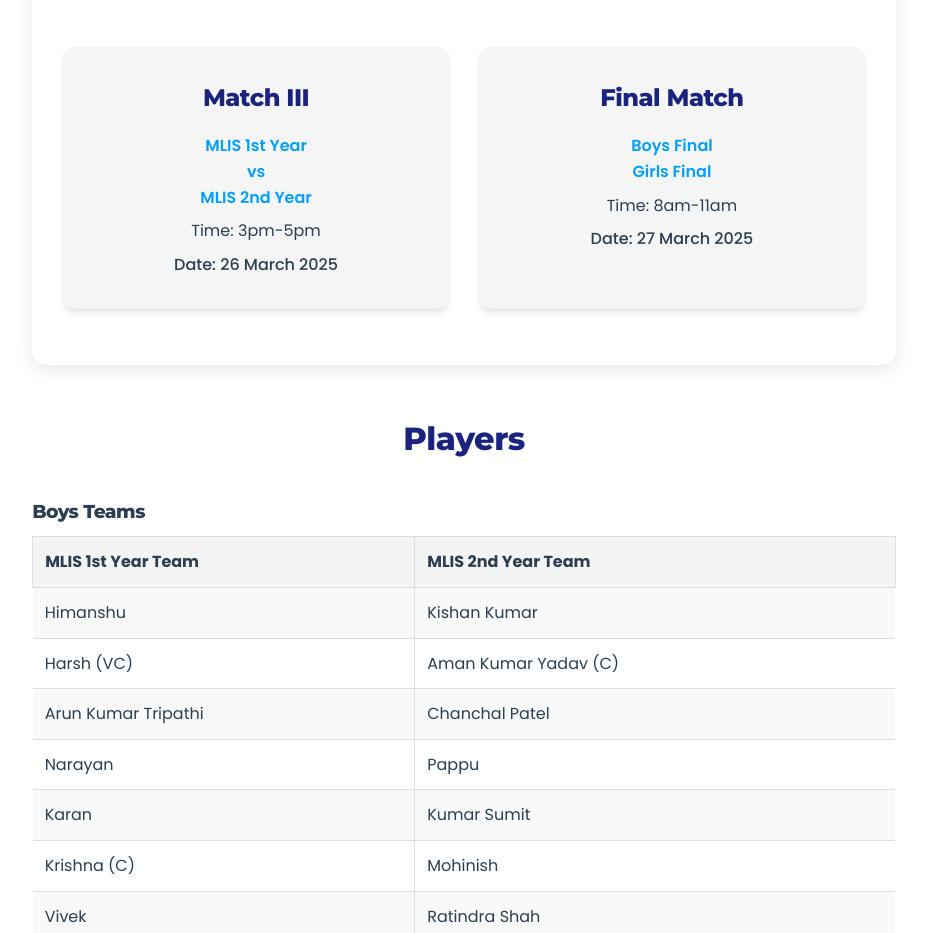
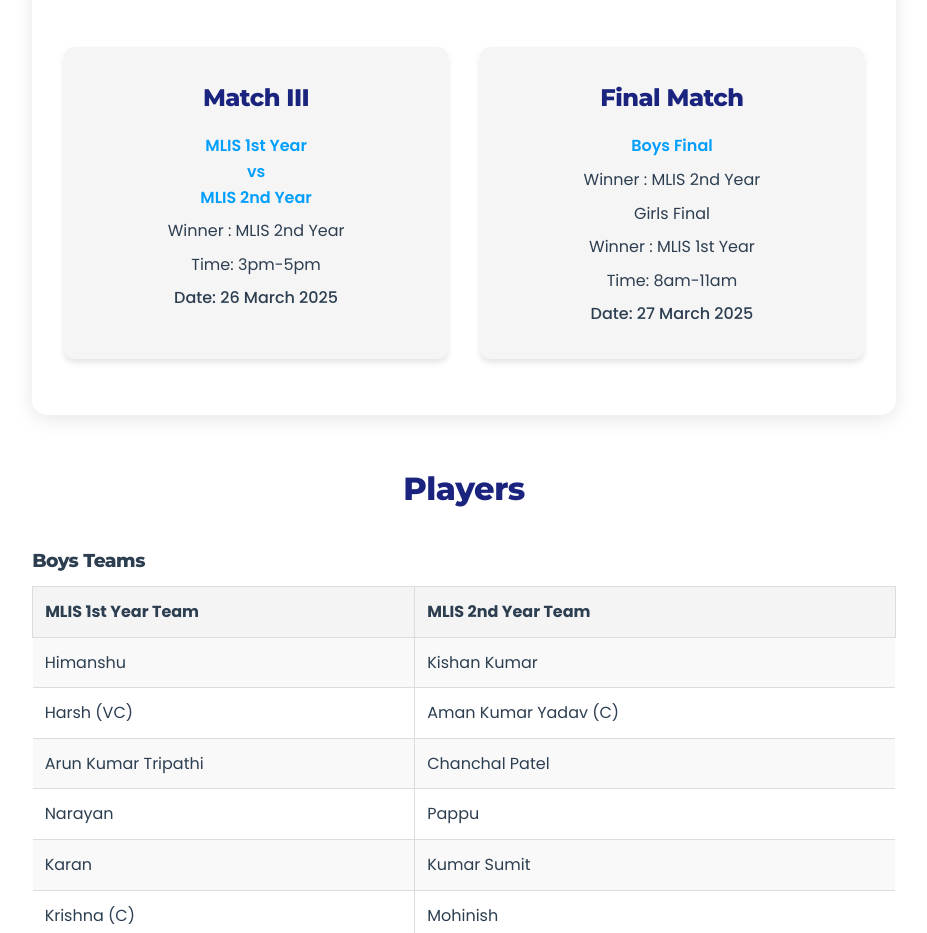
Before and after one commit to ishubham1312/libfest25, a plain HTML site: page cricket.html in a window 1280 px wide. Shown: the part 1460-2393 px from the top of the page, without its empty margins (176-1103 px from the left). Drawn offline with Linux system fonts and the light colour scheme.

Commit message:
Update cricket.html

```diff
--- a/cricket.html
+++ b/cricket.html
@@ -113,12 +113,16 @@
                         <div class="schedule-item">
                             <h3>Match III</h3>
                             <p>MLIS 1st Year <br> vs <br> MLIS 2nd Year</p>
+                            <p> Winner : MLIS 2nd Year </p>
                             <p>Time: 3pm-5pm</p>
                             <p>Date: 26 March 2025</p>
                         </div>
                         <div class="schedule-item">
                             <h3>Final Match</h3>
-                            <p>Boys Final <br> Girls Final</p>
+                            <p>Boys Final <be>
+                            <p> Winner : MLIS 2nd Year </p>
+                            <p>Girls Final</p>
+                                 <p> Winner : MLIS 1st Year </p>
                             <p>Time: 8am-11am</p>
                             <p>Date: 27 March 2025</p>
                         </div>
```
